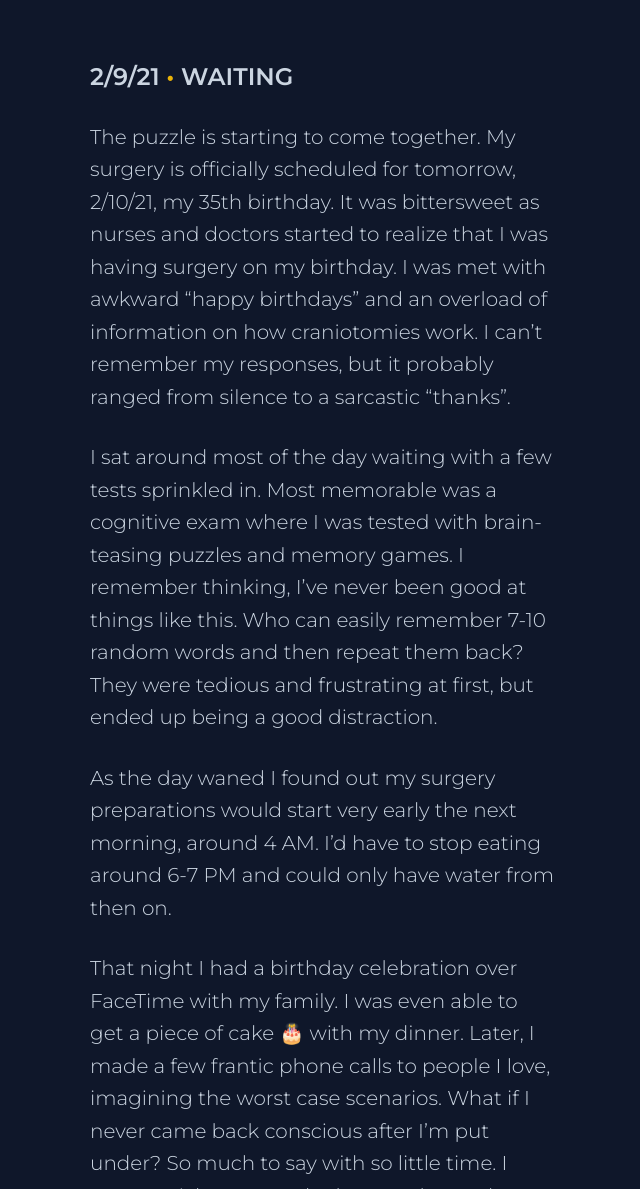
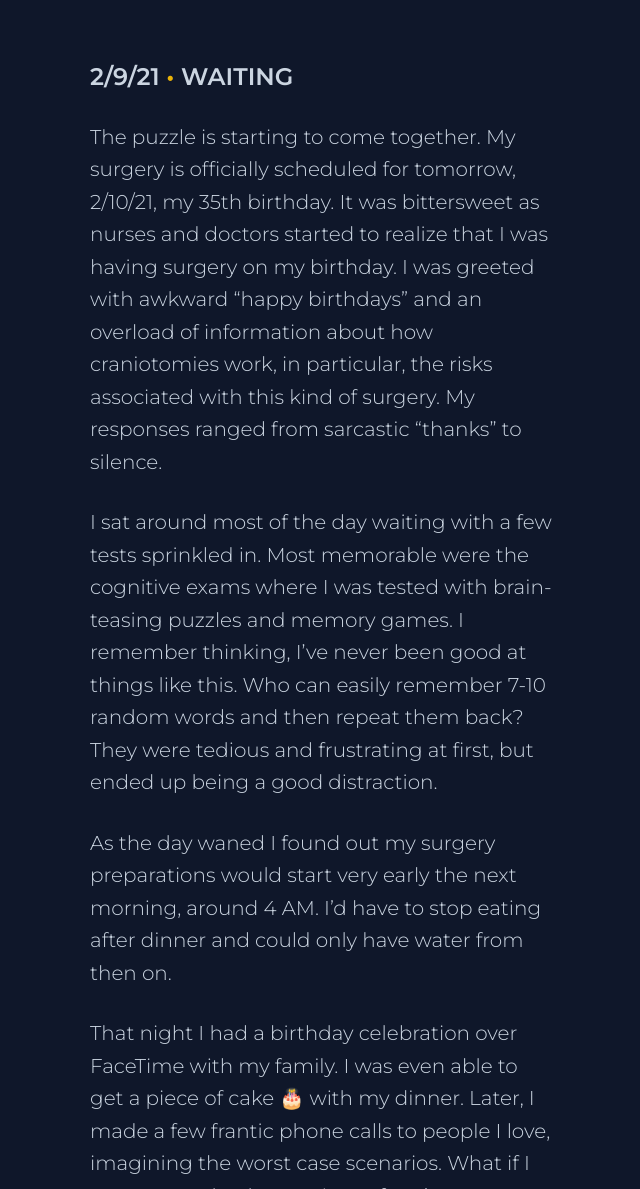
Before and after one commit to timalbert/livefortheline, a plain HTML site: page waiting.html in a window 1280 px wide. Shown: the part 260-1449 px from the top of the page, without its empty margins (318-958 px from the left). Drawn offline with nearby package versions, Linux system fonts and the light colour scheme.

Commit message:
Small text edits

```diff
--- a/waiting.html
+++ b/waiting.html
@@ -37,11 +37,11 @@
         <div class="text-xl font-light leading-relaxed">
           <h1 class="text-2xl font-semibold uppercase">2/9/21 <span class="text-yellow-500">&bull;</span> Waiting</h1>
 
-          <p class="mt-7">The puzzle is starting to come together. My surgery is officially scheduled for tomorrow, 2/10/21, my 35th birthday. It was bittersweet as nurses and doctors started to realize that I was having surgery on my birthday. I was met with awkward “happy birthdays” and an overload of information on how craniotomies work. I can’t remember my responses, but it probably ranged from silence to a sarcastic “thanks”.</p>
+          <p class="mt-7">The puzzle is starting to come together. My surgery is officially scheduled for tomorrow, 2/10/21, my 35th birthday. It was bittersweet as nurses and doctors started to realize that I was having surgery on my birthday. I was greeted with awkward “happy birthdays” and an overload of information about how craniotomies work, in particular, the risks associated with this kind of surgery. My responses ranged from sarcastic “thanks” to silence.</p>
 
-          <p class="mt-7">I sat around most of the day waiting with a few tests sprinkled in. Most memorable was a cognitive exam where I was tested with brain-teasing puzzles and memory games. I remember thinking, I’ve never been good at things like this. Who can easily remember 7-10 random words and then repeat them back? They were tedious and frustrating at first, but ended up being a good distraction.</p>
+          <p class="mt-7">I sat around most of the day waiting with a few tests sprinkled in. Most memorable were the cognitive exams where I was tested with brain-teasing puzzles and memory games. I remember thinking, I’ve never been good at things like this. Who can easily remember 7-10 random words and then repeat them back? They were tedious and frustrating at first, but ended up being a good distraction.</p>
 
-          <p class="mt-7">As the day waned I found out my surgery preparations would start very early the next morning, around 4 AM. I’d have to stop eating around 6-7 PM and could only have water from then on.</p>
+          <p class="mt-7">As the day waned I found out my surgery preparations would start very early the next morning, around 4 AM. I’d have to stop eating after dinner and could only have water from then on.</p>
 
           <p class="mt-7">That night I had a birthday celebration over FaceTime with my family. I  was even able to get a piece of cake 🎂 with my dinner. Later, I made a few frantic phone calls to people I love, imagining the worst case scenarios. What if I never came back conscious after I’m put under? So much to say with so little time. I wrote quick notes to the boys and Kate that I hoped would never see the light of day.</p>
 
```
